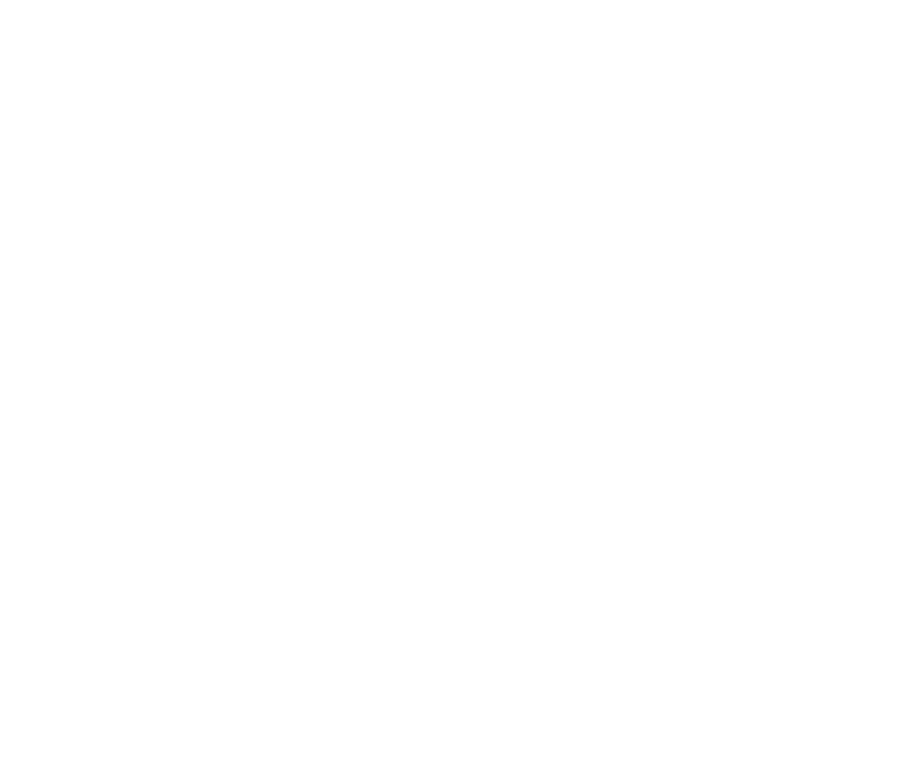
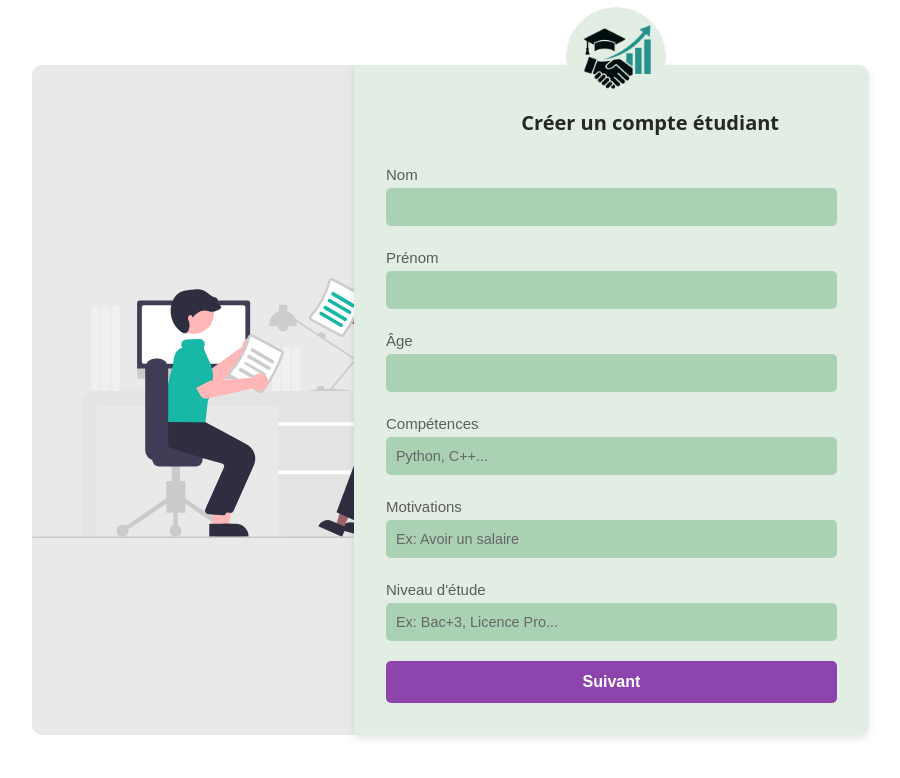
Before and after one commit to PepMama/jobboard, a Vue app in the folder front/: page /createUser in a window 1280 px wide. Before the commit this address had no page. Shown: the top 778 px of the page, without its empty margins (286-1186 px from the left). Built offline with nearby package versions, Linux system fonts and the light colour scheme.

Commit message:
Ajout de la page de création d'un étudiant

```diff
--- /dev/null
+++ b/front/src/CSS/createUser.css
@@ -0,0 +1,166 @@
+body {
+    font-family: 'Arial', sans-serif;
+    padding: 0;
+    height: 100%;
+    background-color: white;
+  }
+
+  .logo {
+    background-size: cover;
+    background-position: center;
+    border-radius: 50%;
+    height: 100px;
+    width: 100px;
+    margin-top: -20%;
+    margin-left: 40%;
+  }
+  .createUserImg {
+    flex: 1;
+    background-color: rgb(234, 233, 233);
+    background-size: contain;
+    background-repeat: no-repeat;
+    background-position: center;
+    border-radius: 10px 0 0 10px;
+  }
+  .radio {
+    margin-bottom: 5%;
+    margin-left: 28%;
+  }
+  input[type='radio'] {
+    accent-color: #8e44ad;
+  }
+  .container {
+    display: flex;
+    justify-content: center;
+    align-items: stretch;
+    min-height: 100vh;
+    width: 100%;
+  }
+
+
+  .form-container {
+    display: flex;
+    flex-direction: column;
+    background-color: #e2eee4;
+    box-shadow: 0 4px 8px rgba(0, 0, 0, 0.1);
+    padding: 2rem;
+    position: relative;
+    border-radius: 0px 10px 10px 0px;
+    width: 160%;
+  }
+
+  h2 {
+    color: rgb(39, 38, 38);
+    font-size: 1.25rem;
+    margin-bottom: 1.5rem;
+    margin-left: 30%;
+    font-weight: 700;
+    font-family:
+      system-ui,
+      -apple-system,
+      BlinkMacSystemFont,
+      'Segoe UI',
+      Roboto,
+      Oxygen,
+      Ubuntu,
+      Cantarell,
+      'Open Sans',
+      'Helvetica Neue',
+      sans-serif;
+  }
+
+  input {
+    padding: 10px;
+    margin: 1px 0 20px;
+    border: 1px #abd1b5;
+    background-color: #abd1b5;
+    border-radius: 5px;
+    font-size: 1rem;
+    width: 100%;
+  }
+  .password-wrapper {
+    position: relative;
+    display: flex;
+    align-items: center;
+  }
+
+  .password-wrapper input {
+    padding-right: 2.5rem;
+  }
+
+  .toggle-password {
+    position: absolute;
+    right: 10px;
+    top: 50%;
+    transform: translateY(-50%);
+    cursor: pointer;
+    color: #555;
+    height: 20px;
+    width: 20px;
+    display: flex;
+    align-items: center;
+    justify-content: center;
+  }
+
+  .toggle-password svg {
+    width: 20px;
+    height: 20px;
+    transition: transform 0.2s ease;
+  }
+
+  .toggle-password:hover svg {
+    transform: scale(1.1);
+    color: #8e44ad;
+  }
+  input::placeholder {
+    font-size: 0.9rem;
+    color: #666;
+  }
+
+  button {
+    padding: 12px;
+    background-color: #8e44ad;
+    color: white;
+    font-size: 1rem;
+    font-weight: bold;
+    border: none;
+    border-radius: 5px;
+    cursor: pointer;
+    transition: background-color 0.3s;
+    width: 100%;
+  }
+
+  button:hover {
+    background-color: #9b59b6;
+  }
+  .radio {
+    display: flex;
+  }
+  label {
+    color: rgb(92, 91, 91);
+  }
+
+  a {
+    color: #8e44ad;
+    text-decoration: none;
+    font-weight: bold;
+  }
+
+  a:hover {
+    text-decoration: underline;
+  }
+
+  @media (max-width: 768px) {
+    .form-container {
+      padding: 1.5rem;
+      width: 90%;
+    }
+
+    h1 {
+      font-size: 1.25rem;
+    }
+
+    h2 {
+      font-size: 1rem;
+    }
+  }
--- a/front/src/CSS/register.css
+++ b/front/src/CSS/register.css
@@ -15,10 +15,12 @@
   margin-left: 40%;
 }
 .signupImg {
-  box-shadow: 0 4px 8px rgba(0, 0, 0, 0.1);
-  border-radius: 10px 0px 0px 10px;
+  flex: 1;
   background-color: rgb(234, 233, 233);
-  margin-left: -50%;
+  background-size: contain;
+  background-repeat: no-repeat;
+  background-position: center;
+  border-radius: 10px 0 0 10px;
 }
 .radio {
   margin-bottom: 5%;
@@ -30,10 +32,11 @@
 .container {
   display: flex;
   justify-content: center;
-  align-items: center;
+  align-items: stretch;
   min-height: 100vh;
-  padding: 0 1rem;
+  width: 100%;
 }
+
 
 .form-container {
   display: flex;
--- /dev/null
+++ b/front/src/components/CreateUser.vue
@@ -0,0 +1,108 @@
+<template>
+    <div class="createUserImg"
+        :style="`background-image: url(${createUserImg}); width:150%; background-size: contain; background-repeat: no-repeat; background-position: center;`">
+    </div>
+    <div class="form-container">
+        <div class="logo" :style="`background-image: url(${logo}); background-size: cover;`"></div>
+        <div class="min-h-screen flex">
+            <div class="w-full md:w-1/2 flex items-center justify-center">
+                <div>
+                    <h2>Créer un compte étudiant</h2>
+
+                    <form @submit.prevent="handleSubmit">
+                        <div v-if="etape === 1">
+                            <label>Nom</label>
+                            <div class="mb-4">
+                                <input v-model="form.nom" type="text" />
+                            </div>
+
+                            <label>Prénom</label>
+                            <div class="mb-4">
+                                <input v-model="form.prenom" type="text" />
+                            </div>
+
+                            <label>Âge</label>
+                            <div class="mb-4">
+                                <input v-model="form.age" type="number" />
+                            </div>
+
+                            <label>Compétences</label>
+                            <div class="mb-4">
+                                <input v-model="form.niveauEtude" type="text" placeholder="Python, C++..." />
+                            </div>
+
+                            <label>Motivations</label>
+                            <div class="mb-4">
+                                <input v-model="form.niveauEtude" type="text" placeholder="Ex: Avoir un salaire" />
+                            </div>
+
+                            <label>Niveau d'étude</label>
+                            <div class="mb-4">
+                                <input v-model="form.niveauEtude" type="text" placeholder="Ex: Bac+3, Licence Pro..." />
+                            </div>
+
+                            <button type="button" @click="etape = 2" class="boutton">Suivant</button>
+                        </div>
+
+                        <div v-else-if="etape === 2">
+                            <label>Secteur de recherche</label>
+                            <div class="mb-4">
+                                <input v-model="form.secteur" type="text"
+                                    placeholder="Ex: Informatique, Marketing..." />
+                            </div>
+
+                            <label>Domaine</label>
+                            <div class="mb-4">
+                                <input v-model="form.domaine" type="text"
+                                    placeholder="Ex: Développement web, Développeur mobile" />
+                            </div>
+
+                            <label>Profession recherchée</label>
+                            <div class="mb-4">
+                                <input v-model="form.profession" type="text"
+                                    placeholder="Ex: Développeur front-end..." />
+                            </div>
+
+                            <div class="flex gap-10">
+                                <button type="button" @click="etape = 1" class="mr-2">Retour</button>
+                                <button type="submit" class="boutton">S'inscrire</button>
+                            </div>
+
+                        </div>
+                    </form>
+
+                </div>
+            </div>
+        </div>
+    </div>
+</template>
+
+<script setup>
+import createUserImg from '../assets/registerWorkin.svg'
+import logo from '../assets/logo.png'
+import { reactive } from 'vue'
+import { ref } from 'vue'
+
+const etape = ref(1)
+
+const form = reactive({
+    lastname: '',
+    firstname: '',
+    age: '',
+    skills: '',
+    motivations: '',
+    educationLevel: '',
+    sector: '',
+    field: '',
+    position: '',
+})
+
+const handleSubmit = async () => {
+
+}
+</script>
+
+
+<style>
+@import '@/CSS/createUser.css';
+</style>
--- a/front/src/router/index.js
+++ b/front/src/router/index.js
@@ -1,6 +1,7 @@
 import { createRouter, createWebHistory } from 'vue-router'
 import AuthForm from '../components/RegisterForm.vue'
 import LoginForm from '../components/LoginForm.vue'
+import CreateUser from '../components/CreateUser.vue'
 
 const router = createRouter({
   history: createWebHistory(import.meta.env.BASE_URL),
@@ -23,6 +24,11 @@
       name: 'logIn',
       component: LoginForm,
     },
+    {
+      path: '/createUser',
+      name: 'createUser',
+      component: CreateUser,
+    },
   ],
 })
 
```
